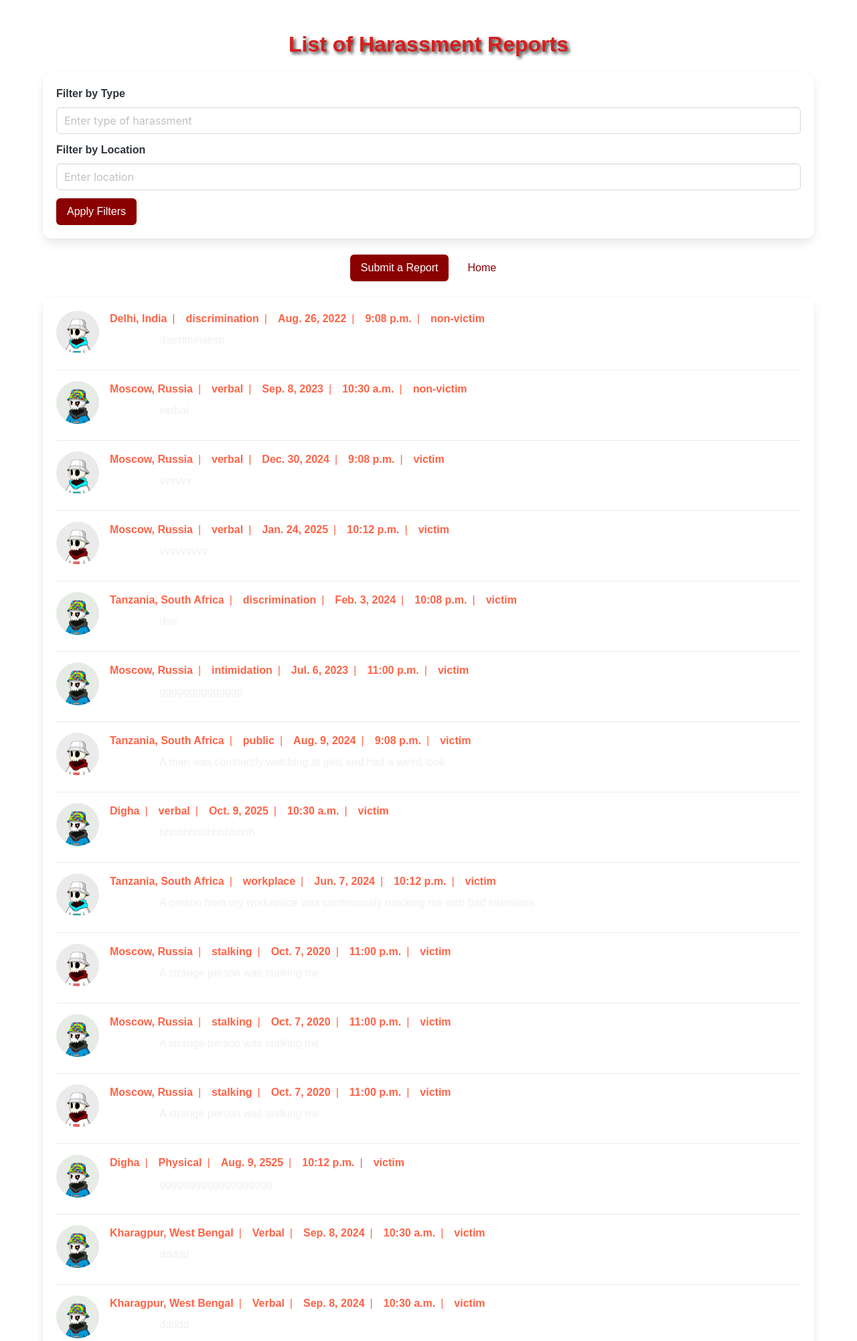
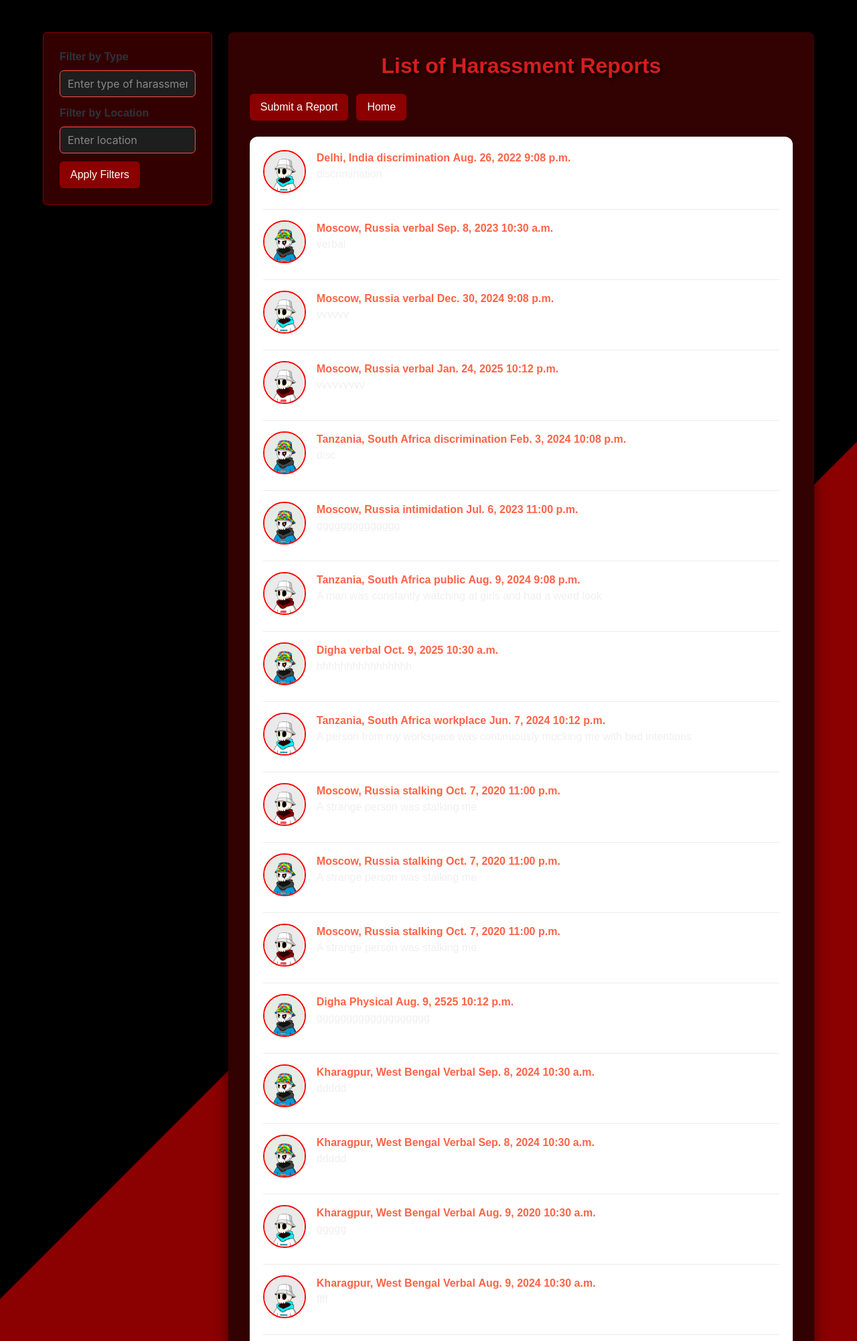
Before and after one commit to abhirajadhikary06/Report-Connect, a Django app: page /reports/ in a window 1280 px wide. Shown: the top 2002 px of the page at 67% size. Run offline with Django 5.2, Linux system fonts and the light colour scheme; data comes from the database, SQL or seed files in the repository.

Commit message:
Update reports.html

```diff
--- a/harassment_platform/reports/templates/reports.html
+++ b/harassment_platform/reports/templates/reports.html
@@ -1,4 +1,5 @@
 {% load static %}
+<!-- reports.html -->
 <!DOCTYPE html>
 <html lang="en">
 <head>
@@ -13,97 +14,139 @@
             margin: 0;
             padding: 0;
             font-family: 'Arial', sans-serif;
+            background: linear-gradient(135deg, #000000 50%, #8B0000 50%);
             color: #fff;
-        }
-
-        body {
+            overflow-x: hidden;
             display: flex;
             flex-direction: column;
         }
 
-        h1.title {
+        body {
+            flex: 1;
+        }
+
+        .title {
             color: rgb(215, 29, 29);
             text-shadow: 3px 3px 5px rgba(0, 0, 0, 0.8);
             text-align: center;
             margin-bottom: 20px;
         }
 
-        .buttons {
-            display: flex;
-            justify-content: center;
-            margin-bottom: 20px;
+        .filter-section {
+            background-color: rgba(255, 0, 0, 0.2);
+            padding: 1.5rem;
+            border: 1px solid #8B0000;
+            border-radius: 6px;
         }
 
-        .button.is-primary, .button.is-link {
-            background-color: #8B0000;
+        .container {
+            display: flex;
+            gap: 1.5rem;
+            align-items: flex-start;
+        }
+
+        .input {
+            background-color: #1e1e1e;
+            color: #f0f0f0;
+            border: 1px solid #ff4d4d;
+        }
+
+        .input::placeholder {
+            color: #888;
+        }
+
+        .button.is-primary, .button.is-link, .button.is-light {
+            background-color: #8B0000; /* Dark red */
             border-color: #8B0000;
             color: white;
         }
 
-        .button.is-primary:hover, .button.is-link:hover {
-            background-color: #FF6347;
+        .button.is-primary:hover, .button.is-link:hover, .button.is-light:hover {
+            background-color: #FF6347; /* Light red for hover */
             border-color: #FF6347;
             color: white;
         }
 
-        /* Styling for the Home button */
-        .button.is-light {
-            background-color: white;
-            border-color: white;
-            color: #8B0000; /* Dark red text color */
+        .media-left .image img {
+            border: 2px solid #FF0000;
+            transition: transform 0.3s ease-in-out; /* Image zoom effect */
         }
 
-        .button.is-light:hover {
-            background-color: #FF6347; /* Light red on hover */
-            border-color: #FF6347;
-            color: white;
+        .media-left img:hover {
+            transform: scale(1.1); /* Zoom the image slightly */
         }
 
-        .report-header {
-            display: flex;
-            align-items: center;
-            gap: 0.5rem;
-            color: #FF6347; /* Red text color for report headers */
+        .report-header span {
+            color: #FF6347;
         }
 
         .report-header span:not(:last-child)::after {
-            content: '|';
-            margin: 0 0.5rem;
-            color: #FF6347; /* Red pipe color */
+            color: #f0f0f0;
         }
 
         .report-description {
-            margin-top: 0.5rem;
-            margin-left: 74px; /* 64px (image width) + 10px padding */
             color: #f0f0f0;
         }
 
+        /* Reports Section - Now wider and non-transparent */
+        .reports-section {
+            background-color: #320202; /* Solid dark red background */
+            padding: 2rem; /* Increased padding */
+            border: none; /* Removed border */
+            border-radius: 8px; /* Rounded corners */
+            width: 100%; /* Full width */
+            max-width: 1200px; /* Max width to avoid stretch */
+            margin: 0 auto; /* Centering the section */
+            box-shadow: 0 0 20px rgba(0, 0, 0, 0.5); /* Optional shadow for depth */
+        }
+
+       /* Footer */
        footer {
             text-align: center;
             padding: 10px;
+            background: rgb(27, 27, 27);
             color: white;
             position: relative;
-            margin-top: auto;
             width: 100%;
             box-shadow: 0 -2px 10px rgba(0, 0, 0, 0.5);
+            margin-top: auto; /* Ensures footer stays at the bottom */
         }
 
-        footer p {
-            margin: 0;
-            font-size: 1rem;
+        footer a {
+            color: #FF6347; /* Vibrant orange-red */
+            text-decoration: none;
+            font-weight: bold;
         }
 
-        footer span {
+        footer a:hover {
+            color: #FF4500; /* Slightly darker red for hover */
+            text-decoration: underline;
+        }
+
+        /* Clear Floats */
+        .clearfix::after {
+            content: "";
+            display: table;
+            clear: both;
+        }
+
+        footer a {
             color: #FF6347;
+            text-decoration: none;
+        }
+
+        footer a:hover {
+            color: #FF4500;
+            text-decoration: underline;
         }
     </style>
 </head>
 <body>
     <section class="section">
         <div class="container">
-            <h1 class="title">List of Harassment Reports</h1>
-
-            <form method="get" class="box">
+            <!-- Filter Section -->
+            <div class="filter-section">
+                <form method="get">
                     <div class="field">
                         <label class="label">Filter by Type</label>
                         <div class="control">
@@ -120,6 +163,11 @@
                         <button class="button is-primary" type="submit">Apply Filters</button>
                     </div>
                 </form>
+            </div>
+
+            <!-- Reports Section -->
+            <div class="reports-section">
+                <h1 class="title">List of Harassment Reports</h1>
 
                 <div class="buttons">
                     <a class="button is-link" href="{% url 'report_submission' %}">Submit a Report</a>
@@ -141,7 +189,6 @@
                                         <span><b>{{ report.harassment_type }}</b></span>
                                         <span><b>{{ report.date|date:"M. j, Y" }}</b></span>
                                         <span><b>{{ report.time|time:"g:i a" }}</b></span>
-                                    <span><b>{{ report.reported_by }}</b></span>
                                     </div>
                                     <p class="report-description">
                                         {{ report.description }}
@@ -152,10 +199,21 @@
                     {% endfor %}
                 </div>
             </div>
+        </div>
     </section>
 
+    <!-- Footer Section -->
+    <section>
         <footer>
-        <p>Made with <span>❤️</span> by XYZ team</p>
+            <div class="content has-text-centered">
+                <p>
+                    <strong>Harassment Reports Map</strong> by <a href="#">Your Organization</a>. Making the world a safer place, one report at a time.
+                </p>
+                <p>
+                    © 2025 All rights reserved. | <a href="#">Privacy Policy</a> | <a href="#">Terms of Use</a>
+                </p>
+            </div>
         </footer>
+    </section>
 </body>
 </html>
```
Lines whose indentation alone changed are shown as unchanged.
